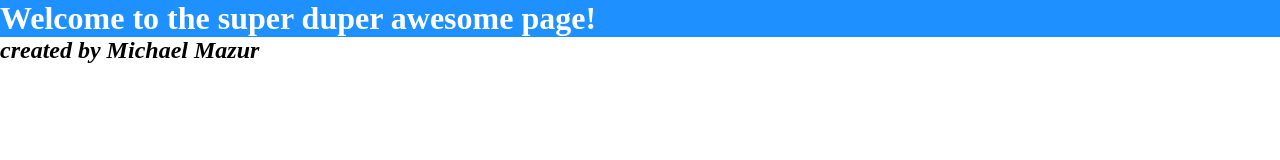
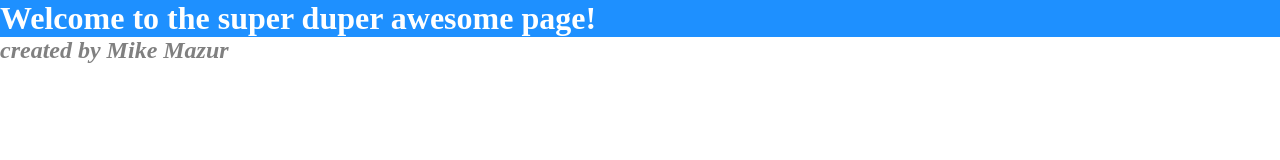
Before and after one commit to mazurasdf/pb_test_repo, a plain HTML site: page index.html in a window 1280 px wide. Drawn offline with Linux system fonts and the light colour scheme.

Commit message:
changed nickname and made it grey

```diff
--- a/index.html
+++ b/index.html
@@ -9,6 +9,6 @@
 </head>
 <body>
     <h1>Welcome to the super duper awesome page!</h1>
-    <h2><em>created by Michael Mazur</em></h2>
+    <h2><em>created by Mike Mazur</em></h2>
 </body>
 </html>
--- a/style.css
+++ b/style.css
@@ -9,5 +9,5 @@ h1{
 }
 
 h2{
-    font-size: 1.5em;
+    color: grey;
 }
```
